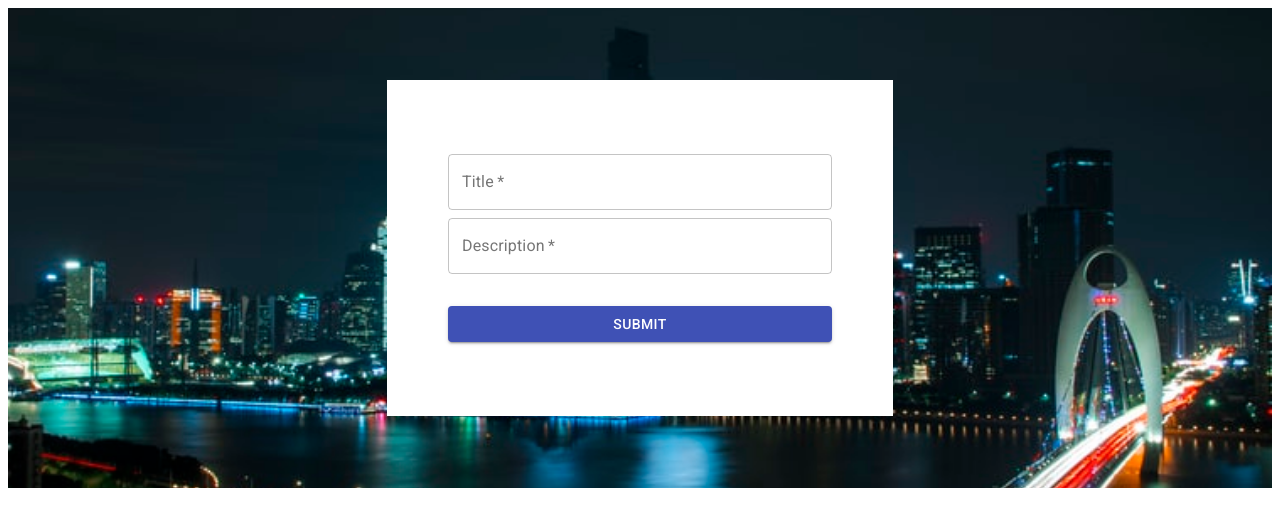
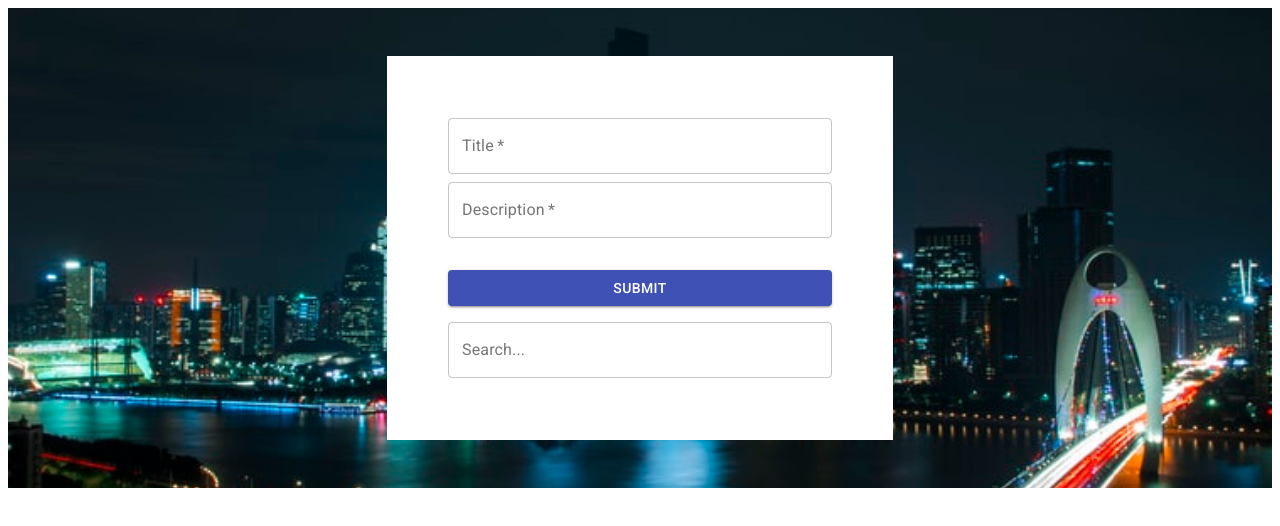
Before and after one commit to Sonu-kumar-web/UI_Assignment-Syook-, a React (Create React App) app: page / in a window 1280 px wide. Shown: the top 526 px of the page. Built offline with nearby package versions, Linux system fonts and the light colour scheme.

Commit message:
Implement Search Functionality

```diff
--- a/src/assets/app.css
+++ b/src/assets/app.css
@@ -15,7 +15,7 @@
     align-items: center;
     background-color:white;
     width: 40%;
-    height: 70%;
+    height: 80%;
 }
 
 .title{
--- a/src/components/Form.js
+++ b/src/components/Form.js
@@ -10,7 +10,7 @@ import Card from './Card';
 
 class Form extends React.Component{
 
-    state = {title:"", desc:"", data:[], edit:false, editIndex: 0};
+    state = {title:"", desc:"", data:[], edit:false, editIndex: 0, keyword:"", search:false, searchedData:[]};
 
     onSubmitForm = (e)=>{
         e.preventDefault();
@@ -20,7 +20,7 @@ class Form extends React.Component{
                     title: this.state.title,
                     desc: this.state.desc,
                 }
-                this.setState({data: [...this.state.data, formData], title:"", desc:"", edit:false});
+                this.setState({data: [...this.state.data, formData], title:"", desc:"", edit:false, search:false});
             }
         }else{
             let arr = [];
@@ -35,7 +35,7 @@ class Form extends React.Component{
                 arr.push(formData);
             }
         })
-        this.setState({data: arr, title:"", desc:"", edit:false});
+        this.setState({data: arr, title:"", desc:"", edit:false, search:false});
         }
     }
 
@@ -62,7 +62,23 @@ class Form extends React.Component{
                 arr.push(val);
             }
         })
-        this.setState({data: arr});
+        this.setState({data: arr, search:false});
+    }
+
+    // To Search by title
+    onSearch = (e)=>{
+        this.setState({search:true})
+        if(e.target.value !== ""){
+            let arr = [];
+            this.state.data.map((val)=>{
+                if(val.title == e.target.value){
+                    arr.push(val);
+                }
+            });
+            this.setState({searchedData: arr, search:true})
+        }else{
+            this.setState({search:false, keyword:"", searchedData:[]});
+        }
     }
 
     render(){
@@ -80,13 +96,25 @@ class Form extends React.Component{
                     <Button variant="contained" color="primary" className="btn" onClick={e=> this.onSubmitForm(e)} >
                         Submit
                     </Button>
+                    <div style={{marginTop:"4%"}}>
+                        <TextField  label="Search..." variant="outlined" className="title"  onChange={(e)=>this.onSearch(e)}  />
+                    </div>
                     </form>
                 </div>
         </div>
             <Grid container>
-                {this.state.data.map((val, index)=>{
+                {this.state.search == true ?
+                this.state.searchedData.map((val, index)=>{
                     return <Card data={val} key={index} index={index} onDelete={this.onDelete} onEdit={this.onEdit}/>
-                })}
+                })
+                :
+                this.state.data.map((val, index)=>{
+                    return <Card data={val} key={index} index={index} onDelete={this.onDelete} onEdit={this.onEdit}/>
+                })
+                }
+                {/* {this.state.data.map((val, index)=>{
+                    return <Card data={val} key={index} index={index} onDelete={this.onDelete} onEdit={this.onEdit}/>
+                })}            */}
             </Grid>
         </div>)
     }
```
